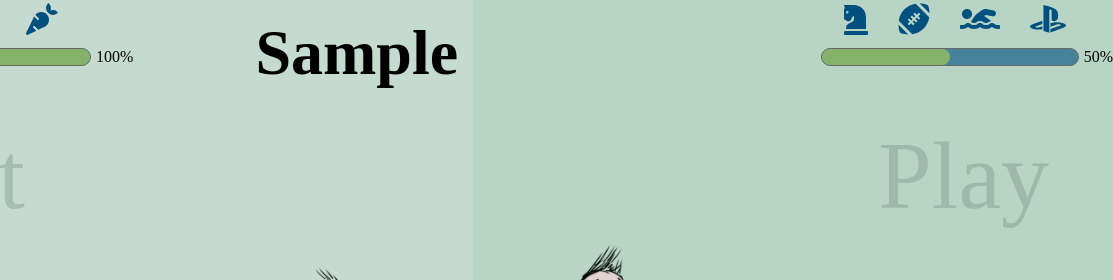
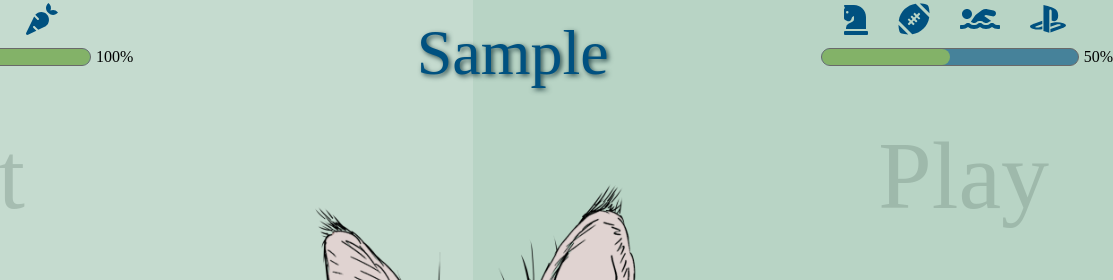
Before and after one commit to aclai4067/tamagotchi, a website built with webpack: page src/index.html in a window 1280 px wide. Both pictures are taken after typing "Sample" into the empty fields and a click on the button "Submit". Shown: the top 280 px of the page, 167-1280 px from the left. Built offline with nearby package versions, Linux system fonts and the light colour scheme.

Commit message:
prints pet and naming form

```diff
--- a/src/javascripts/components/pet/pet.js
+++ b/src/javascripts/components/pet/pet.js
@@ -5,11 +5,13 @@ let petString = '';
 
 const printPetName = () => {
   const selectedName = document.getElementById('petName').value;
-  petString = `
-    <h1 id='selectedName'>${selectedName}<h1>
-    <img class='kittyImg' src='/src/images/cat-outline.png' alt='kitty' />
-  `;
-  utilities.printToDom('pet', petString);
+  if (selectedName !== '') {
+    petString = `
+      <h1 id='selectedName'>${selectedName}</h1>
+      <img class='kittyImg' src='/src/images/cat-outline.png' alt='kitty' />
+    `;
+    utilities.printToDom('pet', petString);
+  }
 };
 
 const printPet = () => {
--- a/src/javascripts/components/pet/pet.scss
+++ b/src/javascripts/components/pet/pet.scss
@@ -26,13 +26,18 @@
     }
 
     #selectedName{
+        color: rgb(0, 81, 128);
         font-size: 4em;
-        margin-top: 0;
+        font-weight: inherit;
+        margin: 0;
+        text-align: center;
+        text-shadow: 2px 2px 5px darkslategrey;
+        width: 60%;
     }
 
     .kittyImg{
         height: auto;
-        padding-top: 12%;
+        padding-top: 10%;
         max-width: 50%;
     }
 }
```
